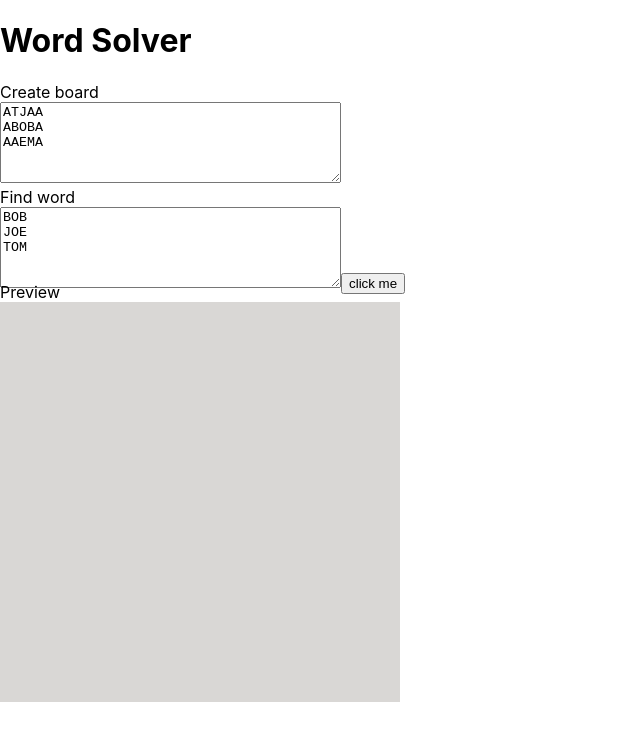
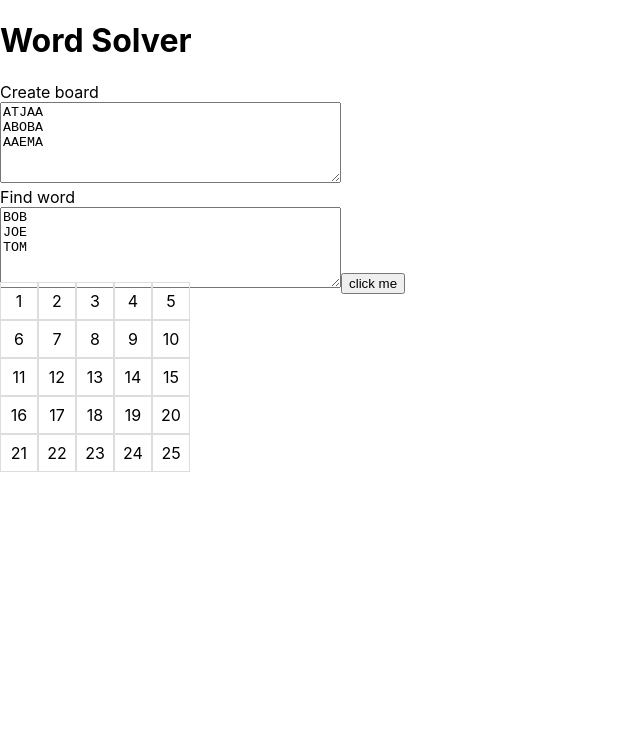
Before and after one commit to Derzz/word-searcher-solver, a React (Create React App) app: page / in a window 1280 px wide. Shown: the top 740 px of the page, without its empty margins (0-640 px from the left). Built offline with nearby package versions, Linux system fonts and the light colour scheme.

Commit message:
made the grid look nicer, doesn't take the values in the array though

```diff
--- a/src/components/grid.tsx
+++ b/src/components/grid.tsx
@@ -1,10 +1,38 @@
-import React from 'react';
+import React, {useEffect, useRef} from 'react';
+import '../index.css'
 
 interface GridProps {
     preview: string[];
 }
 
+function makeRows(container: HTMLElement, rows: string, cols: string) {
+    // Clear the container
+    container.innerHTML = '';
+
+    container.style.setProperty('--grid-rows', rows);
+    container.style.setProperty('--grid-cols', cols);
+    for (let c = 0; c < (parseInt(rows) * parseInt(cols)); c++) {
+        console.log(c)
+        let cell = document.createElement("div");
+        cell.innerText = (c + 1).toString();
+        container.appendChild(cell).className = "grid-item";
+    }
+}
+
 export default function Grid({preview}: GridProps) {
+    const containerRef = useRef(null);
+
+    useEffect(() => {
+        if (containerRef.current) {
+            makeRows(containerRef.current, "5", "5");
+        }
+    }, []);
+
+    return (
+        <div ref={containerRef} id="container"/>
+    );
+
+    /*
     return (
         <div>
             <div className="preview-bar">
@@ -14,14 +42,15 @@ export default function Grid({preview}: GridProps) {
             <div className="preview-backgorund">
                 <div className="preview">
                     {preview.map((show, indexRow) => (
-                        <p className='demo'
-                           id={indexRow.toString()}> {show.split('').map((show2, indexCol) => (
-                            <p id={indexCol.toString()}> {show2} </p>
-                        ))} </p>
+                        <div className='demo'
+                             id={indexRow.toString()}> {show.split('').map((show2, indexCol) => (
+                            <div id={indexCol.toString()}> {show2} </div>
+                        ))} </div>
 
                     ))}
                 </div>
             </div>
         </div>
     )
+     */
 }
--- a/src/index.css
+++ b/src/index.css
@@ -1,13 +1,36 @@
 body {
-  margin: 0;
-  font-family: -apple-system, BlinkMacSystemFont, 'Segoe UI', 'Roboto', 'Oxygen',
+    margin: 0;
+    font-family: -apple-system, BlinkMacSystemFont, 'Segoe UI', 'Roboto', 'Oxygen',
     'Ubuntu', 'Cantarell', 'Fira Sans', 'Droid Sans', 'Helvetica Neue',
     sans-serif;
-  -webkit-font-smoothing: antialiased;
-  -moz-osx-font-smoothing: grayscale;
+    -webkit-font-smoothing: antialiased;
+    -moz-osx-font-smoothing: grayscale;
+}
+
+:root {
+    --grid-cols: 1;
+    --grid-rows: 1;
+}
+
+#container {
+    display: grid;
+    grid-template-rows: repeat(var(--grid-rows), 1fr);
+    grid-template-columns: repeat(var(--grid-cols), 1fr);
+    width: 1em; /* Adjust as needed */
+    height: 1em; /* Adjust as needed */
+}
+
+#container div {
+    aspect-ratio: 1;
+}
+
+.grid-item {
+    padding: 0.5em;
+    border: 1px solid #ddd;
+    text-align: center;
 }
 
 code {
-  font-family: source-code-pro, Menlo, Monaco, Consolas, 'Courier New',
+    font-family: source-code-pro, Menlo, Monaco, Consolas, 'Courier New',
     monospace;
 }
--- a/src/react-app-env.d.ts
+++ /dev/null
@@ -1 +0,0 @@
-/// <reference types="react-scripts" />
```
